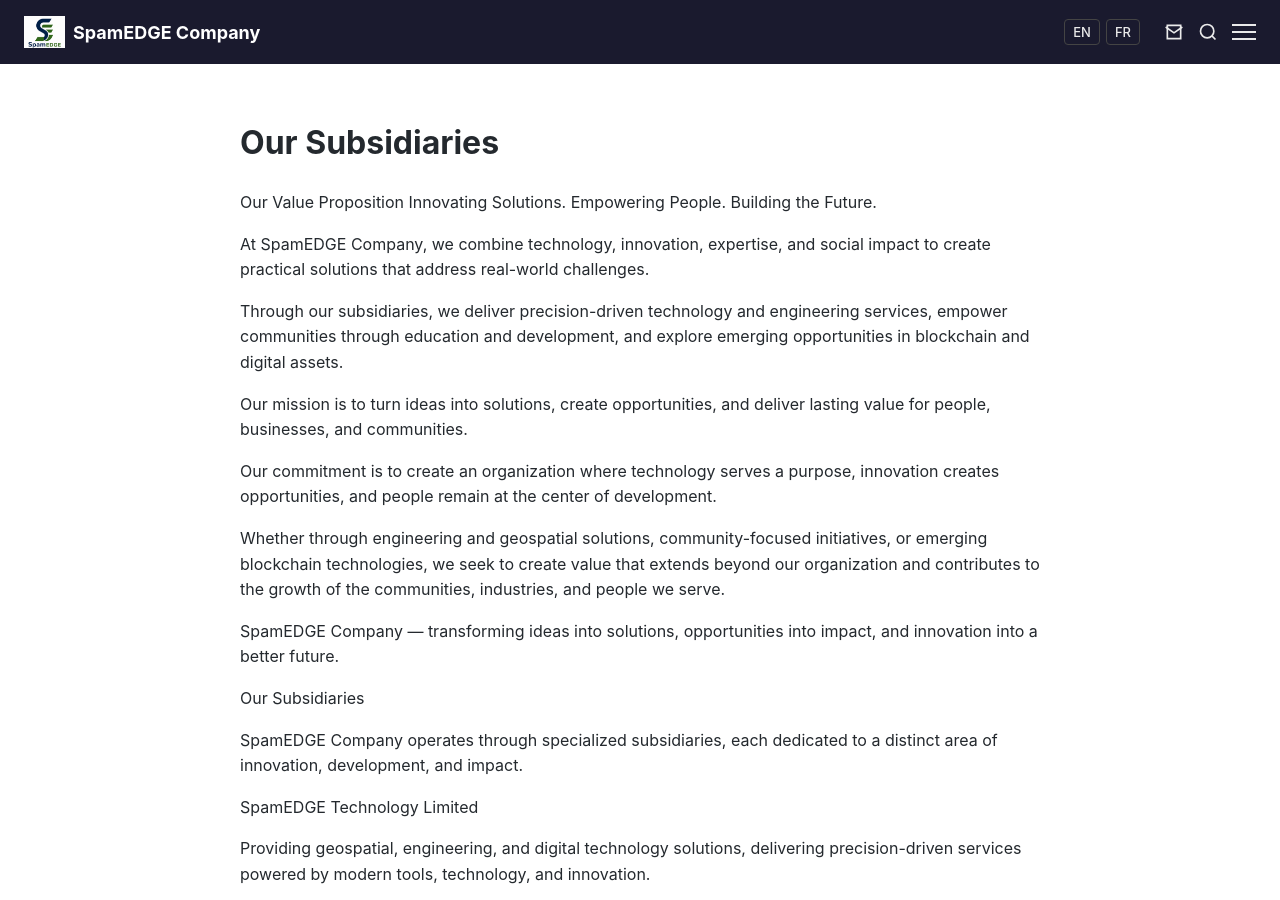
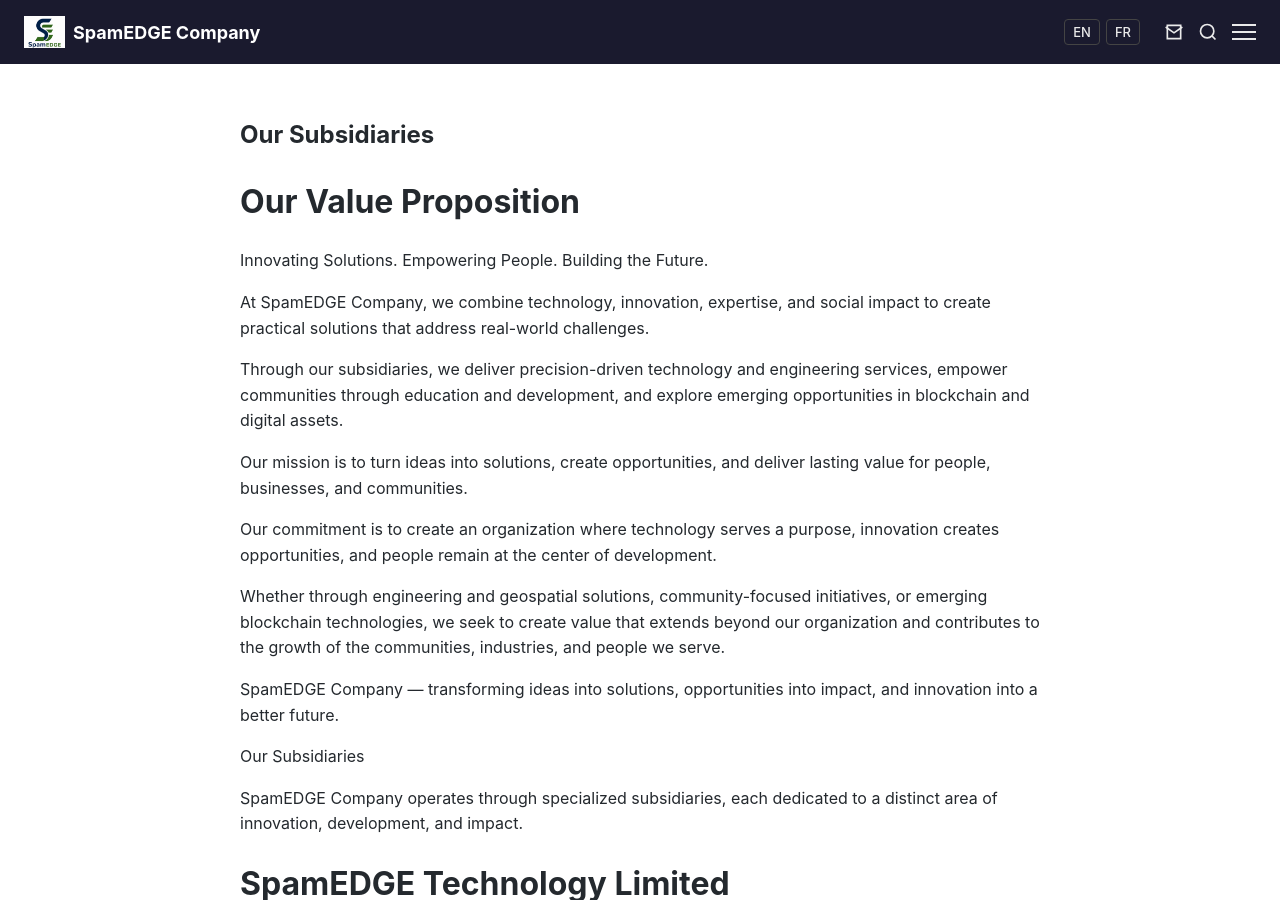
Before and after one commit to spamEDGEcompany/spamEDGEcompany.github.io, a Jekyll site: the page built from subsidiaries.md, in a window 1280 px wide and 900 px high. Built offline with Jekyll 4.4.1, drawn with Linux system fonts in a browser that asks for light colours.

```diff
--- a/subsidiaries.md
+++ b/subsidiaries.md
@@ -3,9 +3,9 @@ layout: default
 title: Subsidiaries
 ---
 
-# Our Subsidiaries
+## Our Subsidiaries
 
-Our Value Proposition
+# Our Value Proposition
 Innovating Solutions. Empowering People. Building the Future.
 
 At SpamEDGE Company, we combine technology, innovation, expertise, and social impact to create practical solutions that address real-world challenges.
@@ -24,25 +24,25 @@ Our Subsidiaries
 
 SpamEDGE Company operates through specialized subsidiaries, each dedicated to a distinct area of innovation, development, and impact.
 
-SpamEDGE Technology Limited
+# SpamEDGE Technology Limited
 
 Providing geospatial, engineering, and digital technology solutions, delivering precision-driven services powered by modern tools, technology, and innovation.
 
 The subsidiary combines technical expertise, digital tools, and innovative approaches to support projects and organizations that require accurate data, engineering solutions, technology-driven services, and professional technical expertise.
 
-SpamEDGE Foundation
+# SpamEDGE Foundation
 
 Our social impact arm, dedicated to community development, education, empowerment, and outreach initiatives that create meaningful and lasting positive change.
 
 The foundation focuses on creating opportunities, supporting vulnerable and underserved communities, promoting education and skills development, and encouraging initiatives that contribute to social and economic progress.
 
-SpamEDGE Chain
+# SpamEDGE Chain
 
 Focused on digital assets and blockchain innovation, exploring emerging decentralized technologies and their potential to shape the future of the digital economy.
 
 SpamEDGE Chain seeks to understand and develop opportunities within the evolving blockchain ecosystem while exploring how decentralized technologies can improve transparency, digital ownership, financial innovation, and new models of economic participation.
 
-One Company. Multiple Possibilities. One Shared Vision.
+# One Company. Multiple Possibilities. One Shared Vision.
 
 Across every subsidiary, SpamEDGE Company remains united by a common purpose: to use innovation, technology, and human potential to create solutions that matter.
 
```
